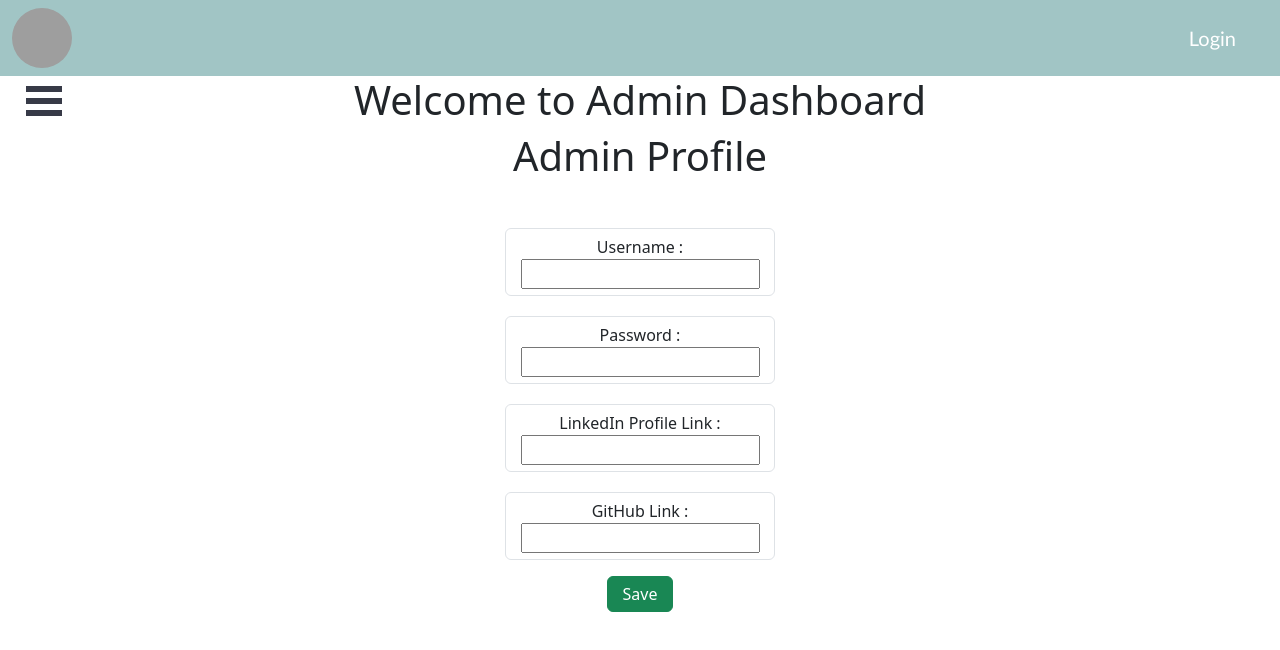
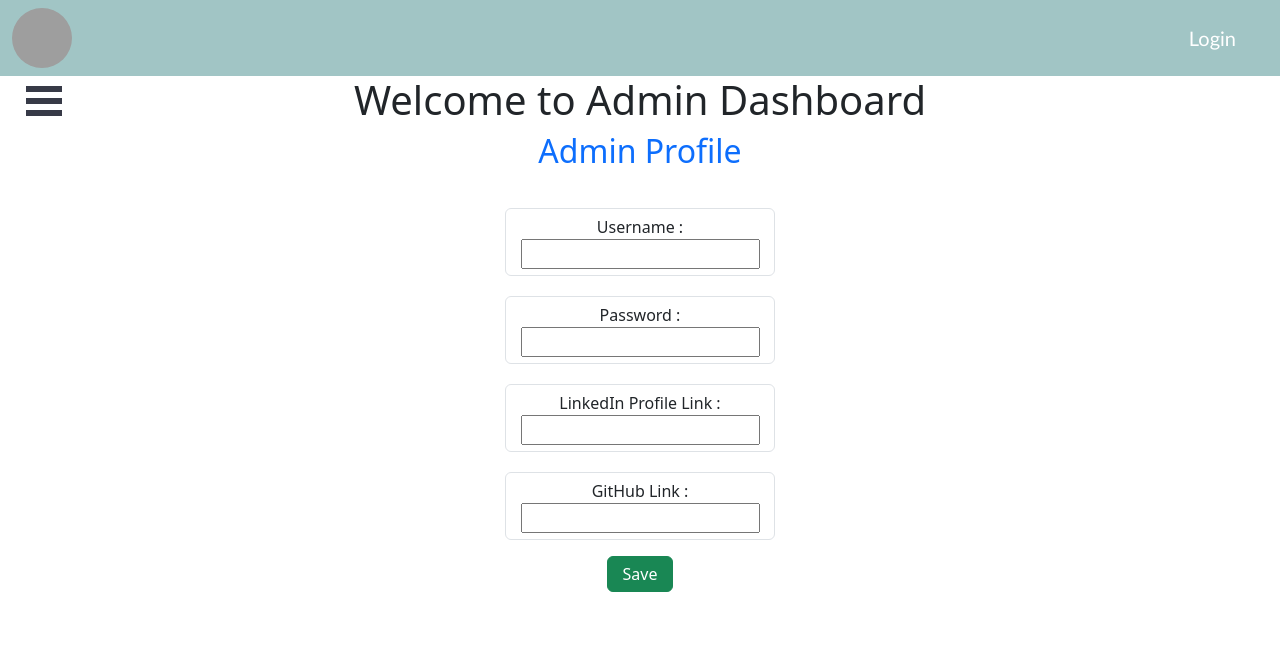
Before and after one commit to tharunmadasi/MastersCoding, a React (Create React App) app: page /Admin/profile in a window 1280 px wide. Shown: the top 650 px of the page. Built offline with nearby package versions, Linux system fonts and the light colour scheme; grey boxes are pictures that could not be loaded.

Commit message:
admin folder changed

```diff
--- a/src/SideBar/Assignments/Assignments.js
+++ b/src/SideBar/Assignments/Assignments.js
@@ -24,7 +24,7 @@ function Assignments() {
 
   return (
     <div>
-      <h1>Assignments</h1>
+      <h2 className='text-primary'>Assignments</h2>
       <div className="form1">
                   <div className="row">
                             <div className="col-11.col-sm-8.col-md-6 mx-auto l1">
--- a/src/SideBar/Attendance/Attendance.js
+++ b/src/SideBar/Attendance/Attendance.js
@@ -2,7 +2,7 @@ import React from 'react'
 
 function Attendance() {
   return (
-    <div>Attendance</div>
+    <h2 className='text-primary'>Attendance</h2>
   )
 }
 
--- a/src/SideBar/BatchReport/BatchReport.js
+++ b/src/SideBar/BatchReport/BatchReport.js
@@ -2,7 +2,7 @@ import React from 'react'
 
 function BatchReport() {
   return (
-    <div>Batch-Report</div>
+    <h2 className='text-primary'>Batch-Report</h2>
   )
 }
 
--- a/src/SideBar/Profile/Profile.css
+++ b/src/SideBar/Profile/Profile.css
@@ -1,7 +1,7 @@
 .form1{
     margin-left: auto;
     margin-right: auto;
-    margin-top: -20px;
+    margin-top: -30px;
 }
 .inp{
     margin-top: 20px;
--- a/src/SideBar/Profile/Profile.js
+++ b/src/SideBar/Profile/Profile.js
@@ -17,7 +17,7 @@ function Profile() {
 
   return (
     <div>
-      <h1>Admin Profile</h1>
+      <h2 className='text-primary'>Admin Profile</h2>
           <div className="form1">
                   <div className="row">
                             <div className="col-11.col-sm-8.col-md-6 mx-auto l1">
```
